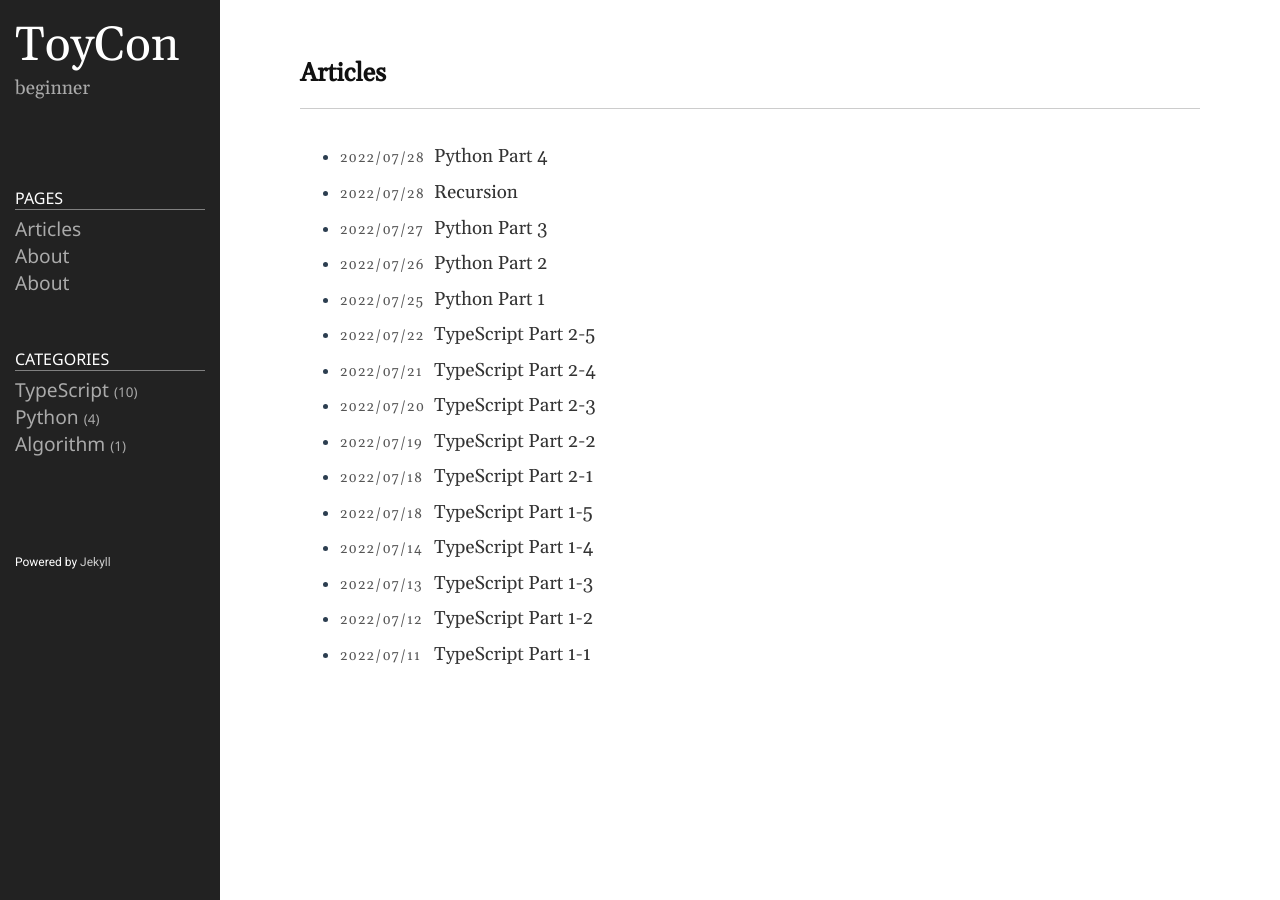
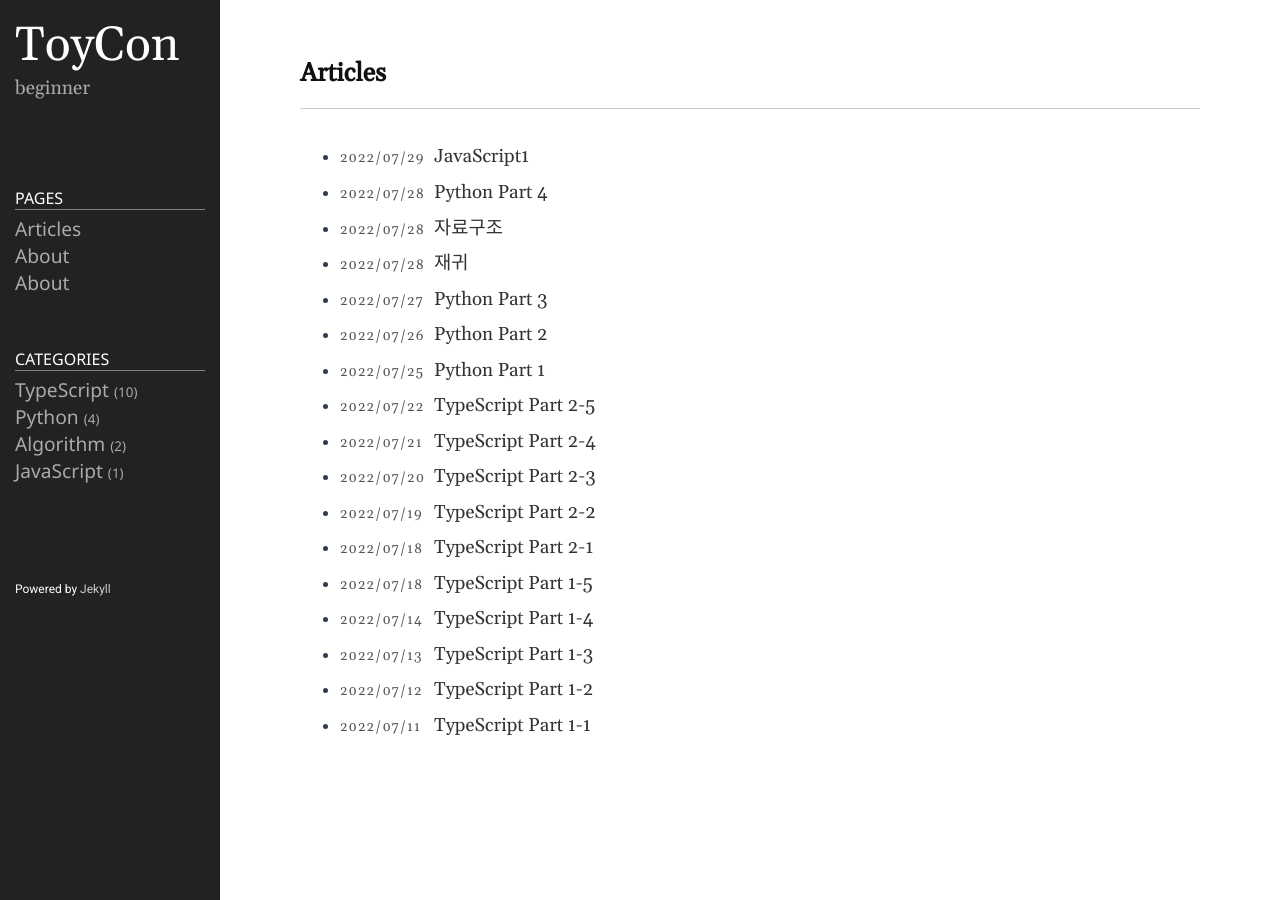
Before and after one commit to ToyCon/ToyCon.github.io, a Jekyll site: the page built from index.md, in a window 1280 px wide. Built offline with Jekyll 4.4.1, drawn with Linux system fonts in a browser that asks for light colours.

Commit message:
Add JavaScript1

```diff
--- /dev/null
+++ b/_posts/2022-07-28-Algorithm1.markdown
@@ -0,0 +1,7 @@
+---
+layout: post
+title: 재귀
+date: 2022-07-28 15:00:00 +0900
+categories: Algorithm
+---
+### 재귀(Recursion)
--- a/_posts/2022-07-28-Algorithm.markdown
+++ b/_posts/2022-07-29-Algorithm2.markdown
@@ -1,7 +1,7 @@
 ---
 layout: post
-title: Recursion
+title: 자료구조
 date: 2022-07-28 15:00:00 +0900
 categories: Algorithm
 ---
-### 재귀
+### 자료구조
--- /dev/null
+++ b/_posts/2022-07-29-JavaScript1.markdown
@@ -0,0 +1,7 @@
+---
+layout: post
+title: JavaScript1
+date: 2022-07-29 17:30:00 +0900
+categories: JavaScript
+---
+### 자료구조
```
